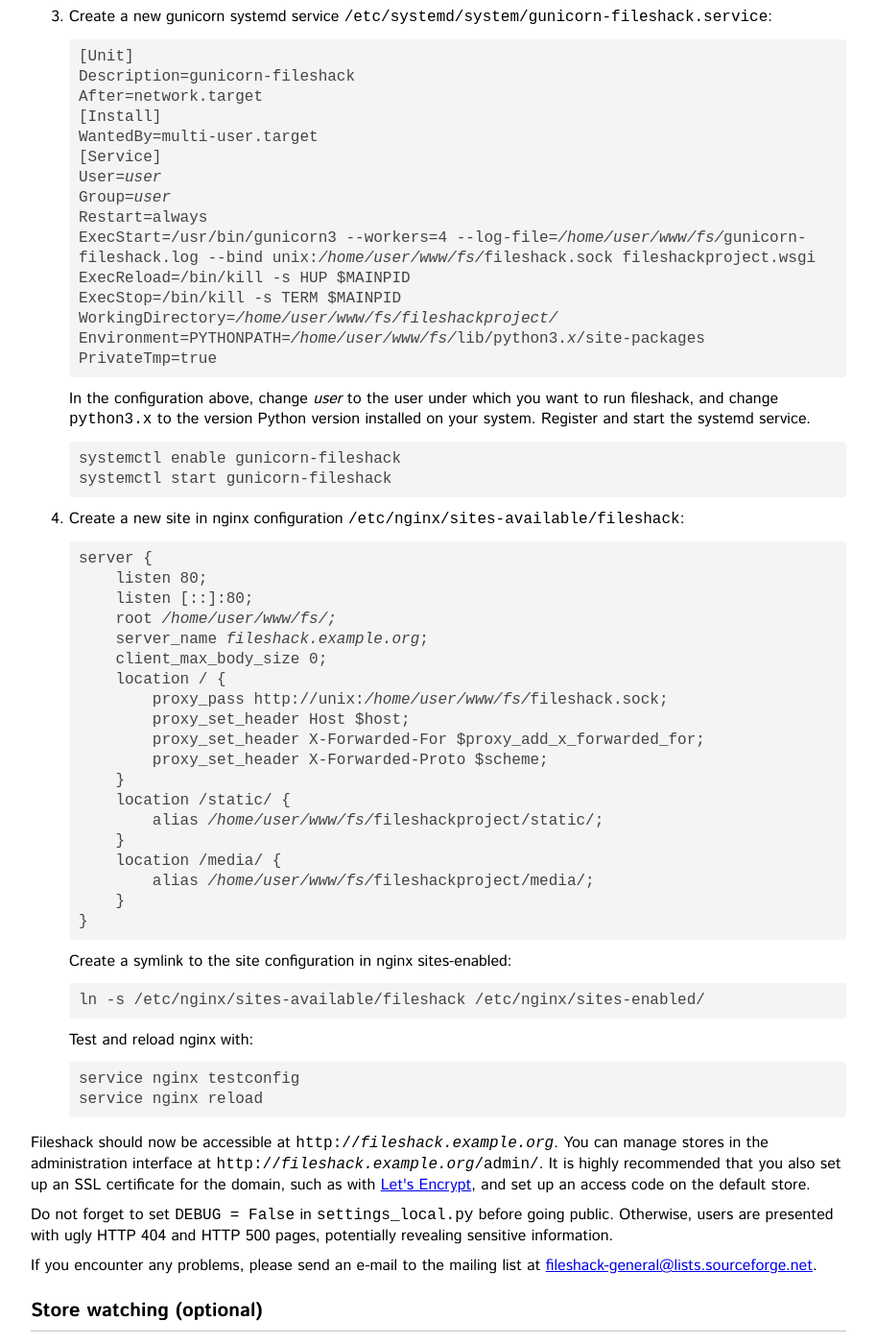
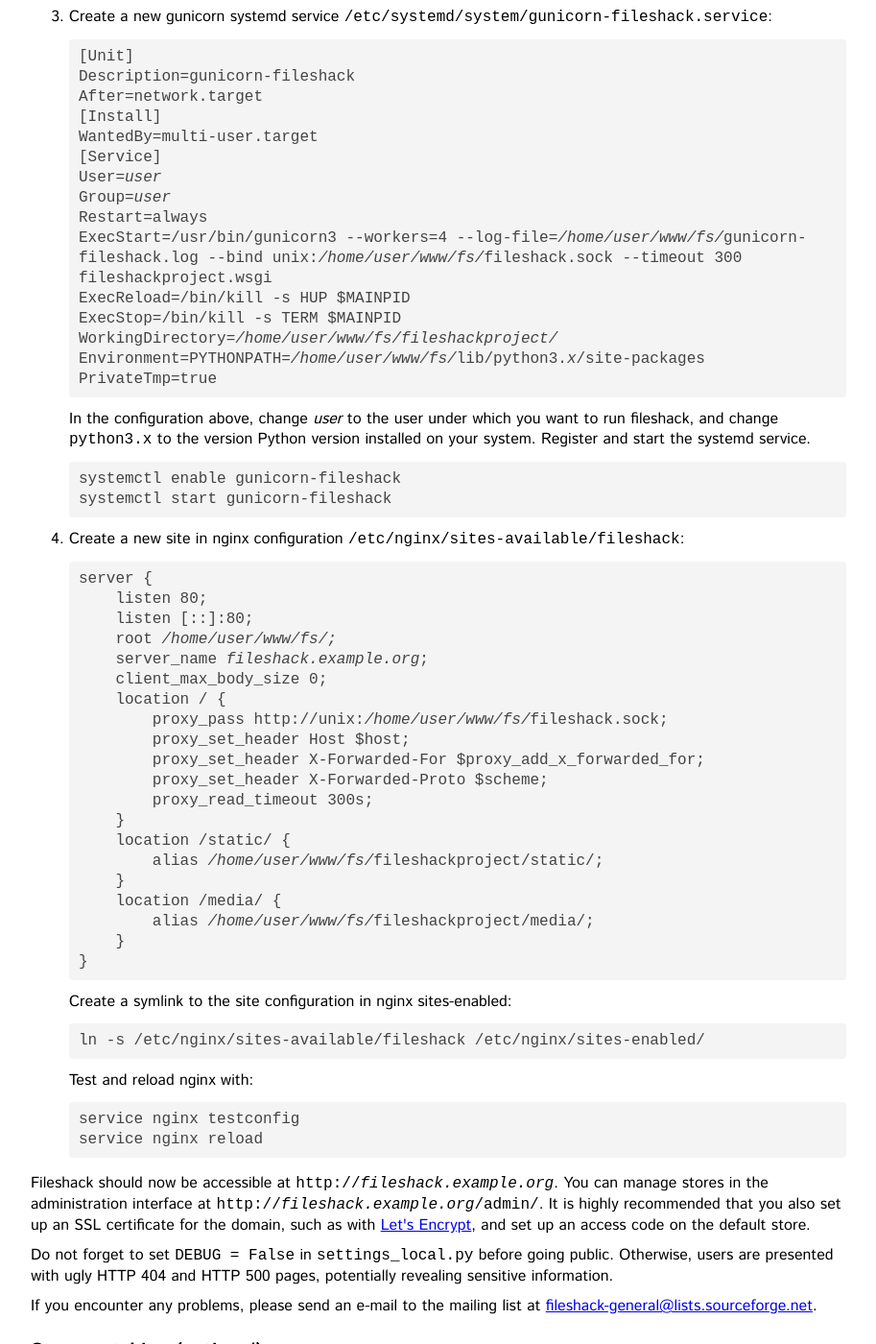
Before and after one commit to peterkuma/fileshackproject, a Jekyll site: the page built from doc/index.html, in a window 1280 px wide and 1400 px high, scrolled down 1836 px. Shown: the whole window at 96% size, without its empty margins (183-1096 px from the left). Built offline with Jekyll 4.4.1, drawn with Linux system fonts in a browser that asks for light colours.

Commit message:
gunicorn and nginx timeout for streaming download

```diff
--- a/doc/index.html
+++ b/doc/index.html
@@ -127,7 +127,7 @@
 			User=<em>user</em><br />
 			Group=<em>user</em><br />
 			Restart=always<br />
-			ExecStart=/usr/bin/gunicorn3 --workers=4 --log-file=<em>/home/user/www/fs/</em>gunicorn-fileshack.log --bind unix:<em>/home/user/www/fs/</em>fileshack.sock fileshackproject.wsgi<br />
+			ExecStart=/usr/bin/gunicorn3 --workers=4 --log-file=<em>/home/user/www/fs/</em>gunicorn-fileshack.log --bind unix:<em>/home/user/www/fs/</em>fileshack.sock --timeout 300 fileshackproject.wsgi<br />
 			ExecReload=/bin/kill -s HUP $MAINPID<br />
 			ExecStop=/bin/kill -s TERM $MAINPID<br />
 			WorkingDirectory=<em>/home/user/www/fs/fileshackproject/</em><br />
@@ -161,6 +161,7 @@
 			&nbsp;&nbsp;&nbsp;&nbsp;&nbsp;&nbsp;&nbsp;&nbsp;proxy_set_header Host $host;<br />
 			&nbsp;&nbsp;&nbsp;&nbsp;&nbsp;&nbsp;&nbsp;&nbsp;proxy_set_header X-Forwarded-For $proxy_add_x_forwarded_for;<br />
 			&nbsp;&nbsp;&nbsp;&nbsp;&nbsp;&nbsp;&nbsp;&nbsp;proxy_set_header X-Forwarded-Proto $scheme;<br />
+			&nbsp;&nbsp;&nbsp;&nbsp;&nbsp;&nbsp;&nbsp;&nbsp;proxy_read_timeout 300s;<br />
 			&nbsp;&nbsp;&nbsp;&nbsp;}<br />
 			&nbsp;&nbsp;&nbsp;&nbsp;location /static/ {<br />
 			&nbsp;&nbsp;&nbsp;&nbsp;&nbsp;&nbsp;&nbsp;&nbsp;alias <em>/home/user/www/fs/</em>fileshackproject/static/;<br />
```
